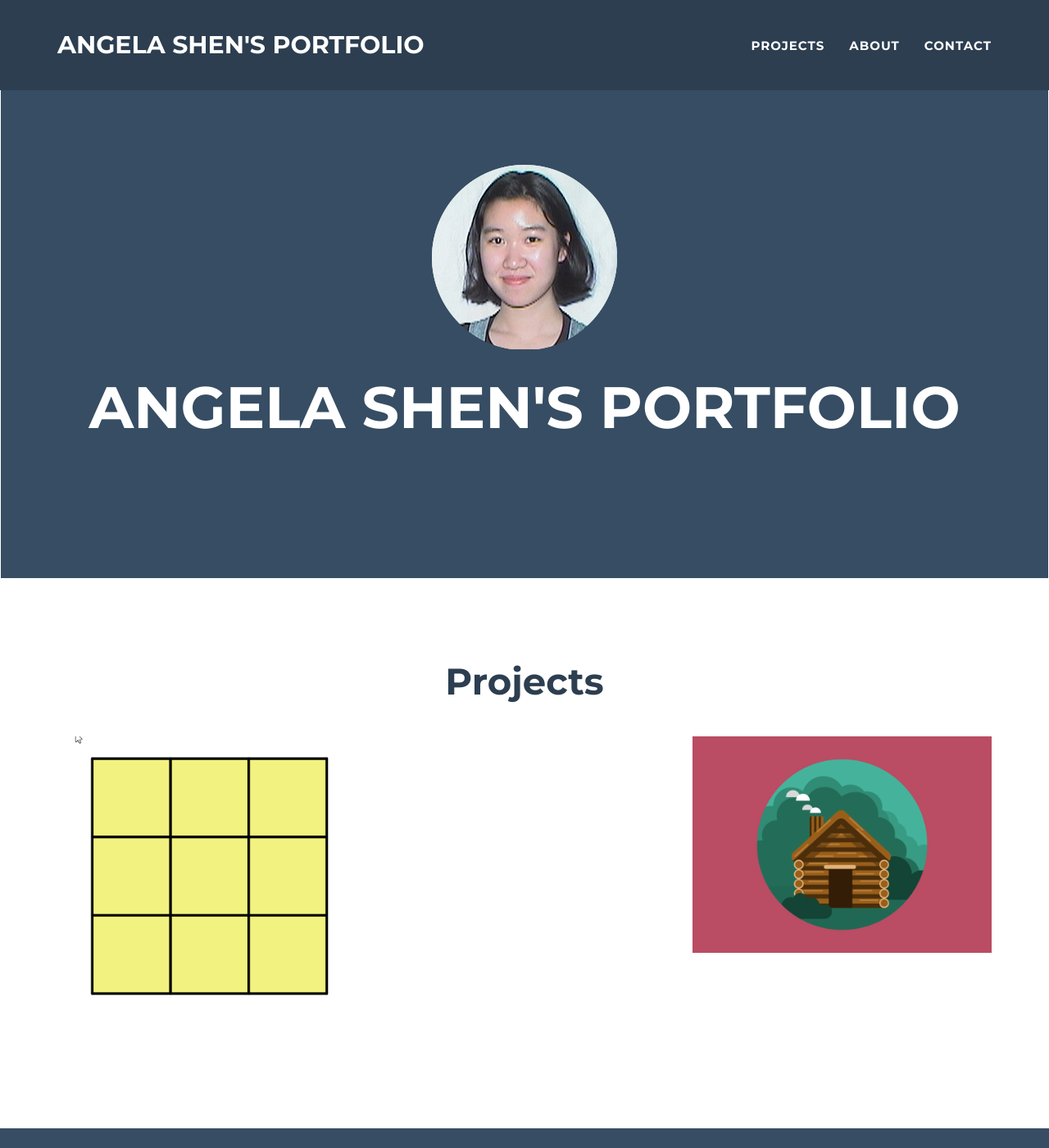
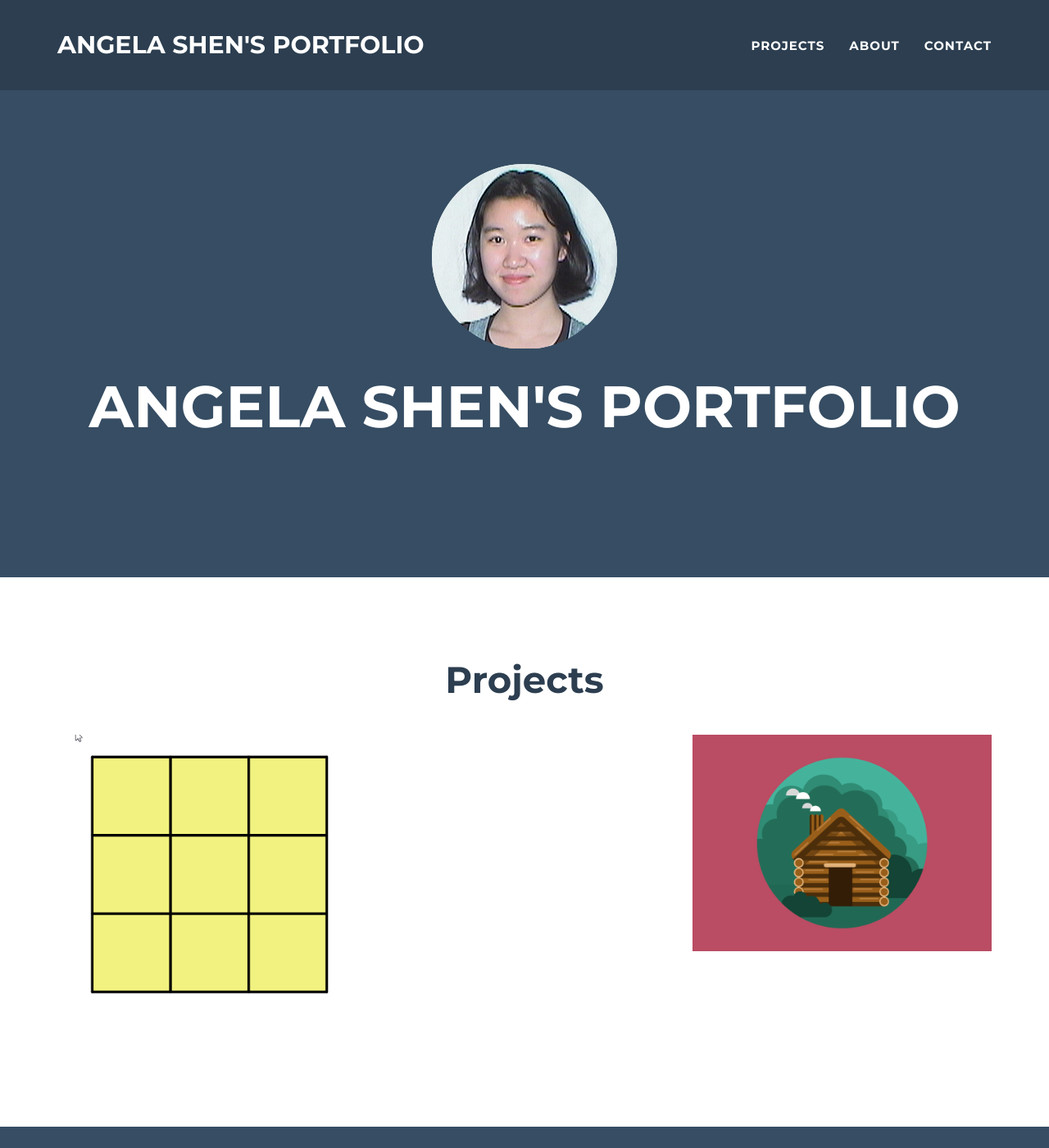
Before and after one commit to shen02/portfolio, a Jekyll site: the page built from _posts/2020-11-09-Lights-Out-Sat-Solver.markdown, in a window 1280 px wide and 1400 px high. Shown: the whole window at 82% size. Built offline with Jekyll 4.4.1, drawn with Linux system fonts in a browser that asks for light colours.

Commit message:
Removed header border

```diff
--- a/_includes/css/main.css
+++ b/_includes/css/main.css
@@ -86,7 +86,6 @@ header {
     width: 100%;
     height: 0;
     padding: 0 0 55%;
-    border: 1px solid;
     background-size: 100%;
     text-align: center;
     color: #fff;
```
